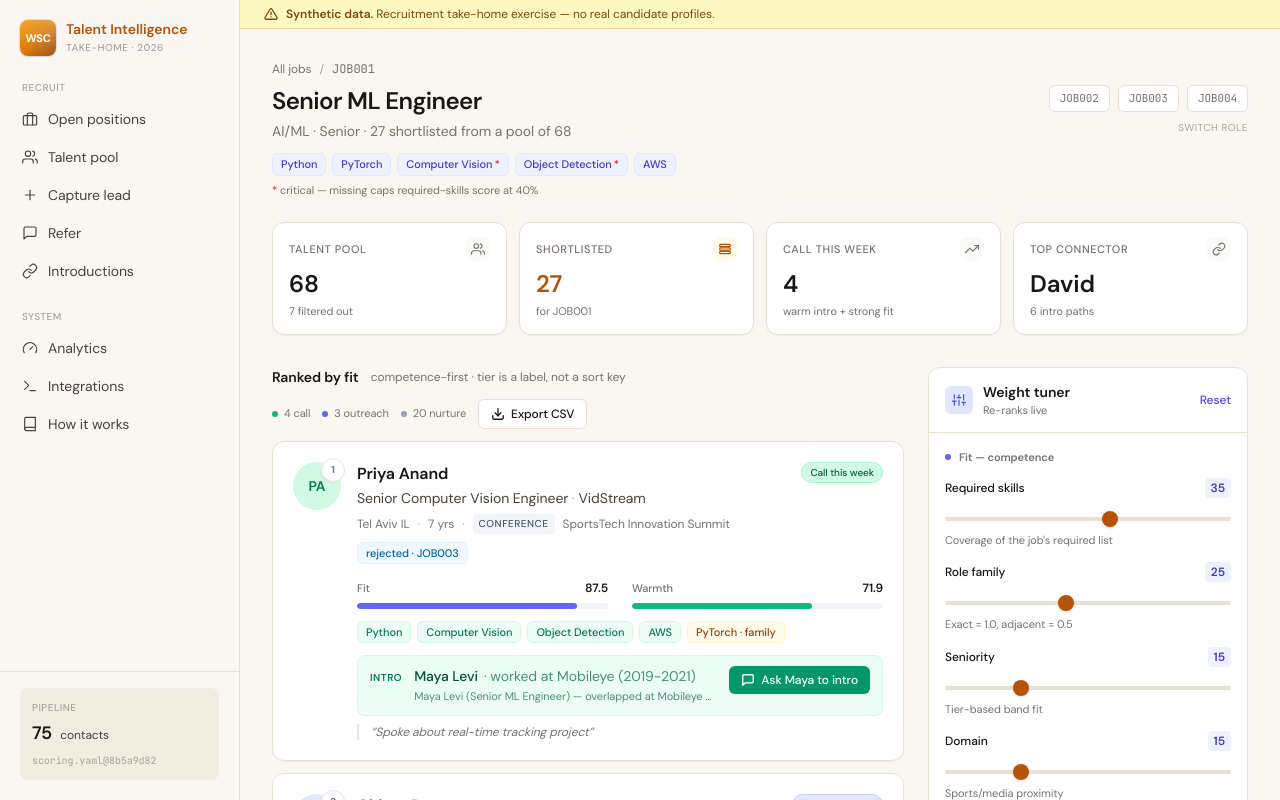
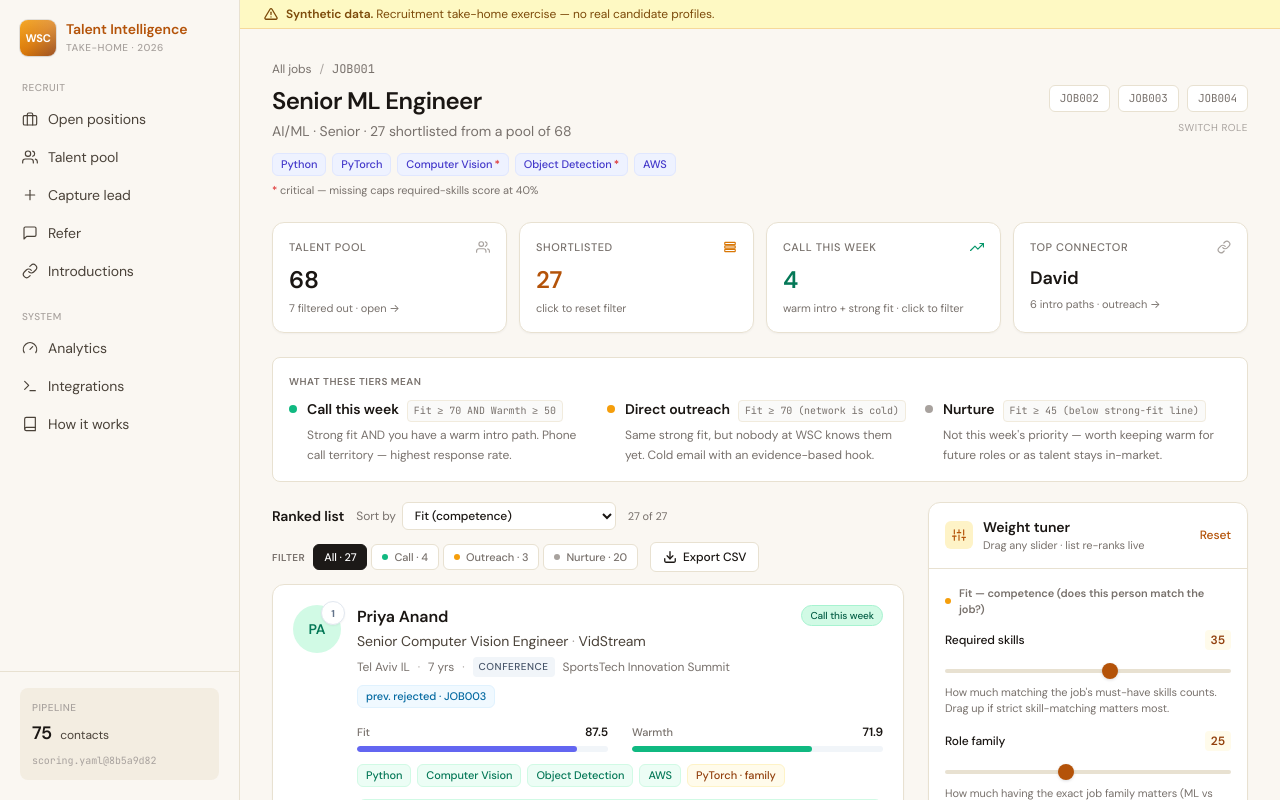
Before and after one commit to gal33k/wsc-talent-pool, a Next.js app in the folder web/: page /jobs/JOB001/ in a window 1280 px wide. Shown: the top 800 px of the page. Built offline with nearby package versions, Linux system fonts and the light colour scheme.

Commit message:
Shortlist page: sort control, clickable KPIs, tier explainer, filter chips, tuner tooltips, card affordance

```diff
--- a/web/app/jobs/[jobId]/shortlist-view.tsx
+++ b/web/app/jobs/[jobId]/shortlist-view.tsx
@@ -7,9 +7,11 @@ import { computeFit, computeWarmth, assignTier, TIER_ORDER } from "@/lib/scoring
 import CandidateCard from "@/components/CandidateCard";
 import CandidateDetail from "@/components/CandidateDetail";
 import WeightTuner from "@/components/WeightTuner";
-import StatsBar from "@/components/StatsBar";
 import { Icon } from "@/components/Icon";
 import { exportRows } from "@/lib/csv-export";
+
+type SortKey = "fit" | "warmth" | "recency";
+type TierFilter = "all" | "call_this_week" | "direct_outreach" | "nurture";
 
 export default function ShortlistView({ jobId }: { jobId: string }) {
   const {
@@ -18,6 +20,8 @@ export default function ShortlistView({ jobId }: { jobId: string }) {
     isBlacklisted, isOverridden,
   } = usePool();
   const [detailId, setDetailId] = useState<string | null>(null);
+  const [sortBy, setSortBy] = useState<SortKey>("fit");
+  const [tierFilter, setTierFilter] = useState<TierFilter>("all");
 
   // Keep the shared selectedJobId in sync so /intros/, /referrals/ pick this job by default.
   useEffect(() => { setSelectedJobId(jobId); }, [jobId, setSelectedJobId]);
@@ -41,10 +45,26 @@ export default function ShortlistView({ jobId }: { jobId: string }) {
       })
       .filter(r => r.tier !== null)
       .sort((a, b) => {
+        if (sortBy === "warmth") {
+          if (b.warmthScore !== a.warmthScore) return b.warmthScore - a.warmthScore;
+          return b.fitScore - a.fitScore;
+        }
+        if (sortBy === "recency") {
+          const ad = a.candidate.conference?.days_since ?? 9999;
+          const bd = b.candidate.conference?.days_since ?? 9999;
+          if (ad !== bd) return ad - bd;
+          return b.fitScore - a.fitScore;
+        }
+        // default: fit
         if (b.fitScore !== a.fitScore) return b.fitScore - a.fitScore;
         return b.warmthScore - a.warmthScore;
       });
-  }, [pool, job, fitWeights, warmthWeights, tiers, isBlacklisted, isOverridden]);
+  }, [pool, job, fitWeights, warmthWeights, tiers, isBlacklisted, isOverridden, sortBy]);
+
+  const rankedFiltered = useMemo(
+    () => tierFilter === "all" ? ranked : ranked.filter(r => r.tier === tierFilter),
+    [ranked, tierFilter]
+  );
 
   const grouped = useMemo(() => {
     const g: Record<string, typeof ranked> = { call_this_week: [], direct_outreach: [], nurture: [] };
@@ -131,25 +151,130 @@ export default function ShortlistView({ jobId }: { jobId: string }) {
         </div>
       </header>
 
-      <StatsBar stats={[
-        { label: "Talent pool",     value: admitted, sub: `${pool.candidates.length - admitted} filtered out`, iconName: "users" },
-        { label: "Shortlisted",     value: ranked.length, sub: `for ${job.job_id}`, iconName: "list", accent: true },
-        { label: "Call this week",  value: grouped.call_this_week.length, sub: "warm intro + strong fit", iconName: "trending-up" },
-        { label: "Top connector",   value: topWarmthEmployee.name, sub: `${topWarmthEmployee.count} intro paths`, iconName: "link" },
-      ]} />
+      {/* Clickable KPI row — each card filters or navigates */}
+      <div className="grid grid-cols-2 md:grid-cols-4 gap-3 mb-6 stagger">
+        <Link href="/pool/" className="card card-interactive p-4 group" title="Open the full talent pool audit">
+          <div className="flex items-center justify-between mb-2">
+            <div className="text-[11px] uppercase tracking-wider text-mute font-medium">Talent pool</div>
+            <Icon name="users" className="w-3.5 h-3.5 text-stone-400" strokeWidth={2} />
+          </div>
+          <div className="text-2xl font-semibold tabular text-text">{admitted}</div>
+          <div className="text-[11px] text-mute mt-1">{pool.candidates.length - admitted} filtered out · open →</div>
+        </Link>
+
+        <button
+          onClick={() => setTierFilter("all")}
+          className={`card card-interactive p-4 text-left transition-colors ${
+            tierFilter === "all" ? "ring-2 ring-amber-400 border-amber-400" : ""
+          }`}
+          title="Show every shortlisted candidate"
+        >
+          <div className="flex items-center justify-between mb-2">
+            <div className="text-[11px] uppercase tracking-wider text-mute font-medium">Shortlisted</div>
+            <Icon name="list" className="w-3.5 h-3.5 text-amber-600" strokeWidth={2} />
+          </div>
+          <div className="text-2xl font-semibold tabular text-amber-700">{ranked.length}</div>
+          <div className="text-[11px] text-mute mt-1">click to reset filter</div>
+        </button>
+
+        <button
+          onClick={() => setTierFilter(tierFilter === "call_this_week" ? "all" : "call_this_week")}
+          className={`card card-interactive p-4 text-left transition-colors ${
+            tierFilter === "call_this_week" ? "ring-2 ring-emerald-500 border-emerald-500" : ""
+          }`}
+          title="Filter list to only 'Call this week' candidates"
+        >
+          <div className="flex items-center justify-between mb-2">
+            <div className="text-[11px] uppercase tracking-wider text-mute font-medium">Call this week</div>
+            <Icon name="trending-up" className="w-3.5 h-3.5 text-emerald-600" strokeWidth={2} />
+          </div>
+          <div className="text-2xl font-semibold tabular text-emerald-700">{grouped.call_this_week.length}</div>
+          <div className="text-[11px] text-mute mt-1">warm intro + strong fit · click to filter</div>
+        </button>
+
+        <Link href="/intros/" className="card card-interactive p-4 group" title="Open the outreach queue">
+          <div className="flex items-center justify-between mb-2">
+            <div className="text-[11px] uppercase tracking-wider text-mute font-medium">Top connector</div>
+            <Icon name="link" className="w-3.5 h-3.5 text-stone-400" strokeWidth={2} />
+          </div>
+          <div className="text-lg font-semibold text-text">{topWarmthEmployee.name}</div>
+          <div className="text-[11px] text-mute mt-1">{topWarmthEmployee.count} intro paths · outreach →</div>
+        </Link>
+      </div>
+
+      {/* Tier explainer — makes "call vs outreach vs nurture" concrete */}
+      <div className="mb-5 rounded-lg border border-border bg-white p-4">
+        <div className="text-[10px] uppercase tracking-wider text-mute font-semibold mb-2.5">What these tiers mean</div>
+        <div className="grid grid-cols-1 md:grid-cols-3 gap-3 text-xs">
+          <TierExplainer
+            dot="bg-emerald-500"
+            label="Call this week"
+            rule={`Fit ≥ ${tiers.call_this_week.min_fit}  AND  Warmth ≥ ${tiers.call_this_week.min_warmth}`}
+            hint="Strong fit AND you have a warm intro path. Phone call territory — highest response rate."
+          />
+          <TierExplainer
+            dot="bg-amber-500"
+            label="Direct outreach"
+            rule={`Fit ≥ ${tiers.direct_outreach.min_fit}  (network is cold)`}
+            hint="Same strong fit, but nobody at WSC knows them yet. Cold email with an evidence-based hook."
+          />
+          <TierExplainer
+            dot="bg-stone-400"
+            label="Nurture"
+            rule={`Fit ≥ ${tiers.nurture.min_fit}  (below strong-fit line)`}
+            hint="Not this week's priority — worth keeping warm for future roles or as talent stays in-market."
+          />
+        </div>
+      </div>
 
       <div className="grid grid-cols-1 lg:grid-cols-[1fr_320px] gap-6">
         <div className="min-w-0">
           <div className="flex items-baseline justify-between mb-3 gap-3 flex-wrap">
-            <div className="flex items-center gap-3">
-              <h2 className="text-sm font-semibold text-text">Ranked by fit</h2>
-              <span className="text-xs text-mute">competence-first · tier is a label, not a sort key</span>
+            <div className="flex items-center gap-3 flex-wrap">
+              <h2 className="text-sm font-semibold text-text">Ranked list</h2>
+              <div className="flex items-center gap-1.5 text-xs">
+                <label htmlFor="sort-by" className="text-mute">Sort by</label>
+                <select
+                  id="sort-by"
+                  value={sortBy}
+                  onChange={e => setSortBy(e.target.value as SortKey)}
+                  className="text-xs font-medium border border-border rounded-md px-2 py-1 bg-white cursor-pointer hover:border-accent"
+                  aria-label="Sort candidates by"
+                >
+                  <option value="fit">Fit (competence)</option>
+                  <option value="warmth">Warmth (reachability)</option>
+                  <option value="recency">Recency (most recent contact)</option>
+                </select>
+              </div>
+              <span className="text-[11px] text-mute">
+                {rankedFiltered.length} of {ranked.length}
+                {tierFilter !== "all" && <> · filtered by tier</>}
+              </span>
             </div>
             <div className="flex items-center gap-3 flex-wrap">
-              <div className="flex items-center gap-3 text-[11px] text-mute">
-                <span className="inline-flex items-center gap-1.5"><span className="w-1.5 h-1.5 rounded-full bg-emerald-500"/>{grouped.call_this_week.length} call</span>
-                <span className="inline-flex items-center gap-1.5"><span className="w-1.5 h-1.5 rounded-full bg-indigo-500"/>{grouped.direct_outreach.length} outreach</span>
-                <span className="inline-flex items-center gap-1.5"><span className="w-1.5 h-1.5 rounded-full bg-slate-400"/>{grouped.nurture.length} nurture</span>
+              <div className="flex items-center gap-1">
+                <span className="text-[10px] uppercase tracking-wider text-mute font-semibold mr-1">Filter</span>
+                {(["all", "call_this_week", "direct_outreach", "nurture"] as const).map(t => {
+                  const label = t === "all" ? "All" : t === "call_this_week" ? "Call" : t === "direct_outreach" ? "Outreach" : "Nurture";
+                  const count = t === "all" ? ranked.length : grouped[t]?.length ?? 0;
+                  const active = tierFilter === t;
+                  const dot = t === "call_this_week" ? "bg-emerald-500" : t === "direct_outreach" ? "bg-amber-500" : t === "nurture" ? "bg-stone-400" : "";
+                  return (
+                    <button
+                      key={t}
+                      onClick={() => setTierFilter(t)}
+                      className={`inline-flex items-center gap-1.5 text-[11px] font-medium px-2.5 py-1 rounded-md border transition-colors ${
+                        active
+                          ? "bg-stone-900 text-white border-stone-900"
+                          : "bg-white text-mute border-border hover:text-text hover:border-stone-300"
+                      }`}
+                      title={t === "all" ? "Show every tier" : `Show only ${label} candidates`}
+                    >
+                      {dot && <span className={`w-1.5 h-1.5 rounded-full ${dot}`} />}
+                      {label} · {count}
+                    </button>
+                  );
+                })}
               </div>
               <button
                 onClick={() => {
@@ -183,7 +308,7 @@ export default function ShortlistView({ jobId }: { jobId: string }) {
             </div>
           </div>
           <div className="space-y-3">
-            {ranked.map(r => (
+            {rankedFiltered.map(r => (
               <CandidateCard
                 key={r.candidate.id}
                 candidate={r.candidate}
@@ -196,10 +321,18 @@ export default function ShortlistView({ jobId }: { jobId: string }) {
               />
             ))}
           </div>
-          {ranked.length === 0 && (
+          {rankedFiltered.length === 0 && (
             <div className="card p-12 text-center border-dashed">
-              <div className="text-sm font-medium text-text">No candidates meet the current thresholds</div>
-              <div className="text-xs text-mute mt-1">Try dragging the Nurture threshold down in the tuner.</div>
+              <div className="text-sm font-medium text-text">
+                {ranked.length === 0
+                  ? "No candidates meet the current thresholds"
+                  : `No candidates in the "${tierFilter.replace(/_/g, " ")}" tier`}
+              </div>
+              <div className="text-xs text-mute mt-1">
+                {ranked.length === 0
+                  ? "Try dragging the Nurture threshold down in the tuner."
+                  : <>Try <button onClick={() => setTierFilter("all")} className="underline text-amber-700">clearing the filter</button> or a different tier.</>}
+              </div>
             </div>
           )}
         </div>
@@ -210,6 +343,23 @@ export default function ShortlistView({ jobId }: { jobId: string }) {
 
       {detail && job && <CandidateDetail candidate={detail} job={job} onClose={() => setDetailId(null)} />}
     </main>
+  );
+}
+
+function TierExplainer({
+  dot, label, rule, hint,
+}: { dot: string; label: string; rule: string; hint: string }) {
+  return (
+    <div className="flex items-start gap-2.5">
+      <span className={`w-2 h-2 rounded-full ${dot} flex-shrink-0 mt-1.5`} />
+      <div className="min-w-0">
+        <div className="flex items-baseline gap-2 flex-wrap">
+          <div className="text-sm font-semibold text-text">{label}</div>
+          <code className="text-[10px] font-mono text-mute bg-stone-50 border border-border-faint px-1.5 py-0.5 rounded whitespace-nowrap">{rule}</code>
+        </div>
+        <div className="text-xs text-mute mt-1 leading-relaxed">{hint}</div>
+      </div>
+    </div>
   );
 }
 
--- a/web/components/CandidateCard.tsx
+++ b/web/components/CandidateCard.tsx
@@ -44,9 +44,25 @@ export default function CandidateCard({
   if (fit.seniority_flag === "below_band") flags.push(<Chip key="bb" variant="flag">below band</Chip>);
   if (candidate.data_confidence === "low") flags.push(<Chip key="lc" variant="flag">low confidence</Chip>);
   if (candidate.comeet_status?.status === "previously_rejected")
-    flags.push(<Chip key="pr" variant="info">rejected · {candidate.comeet_status.role}</Chip>);
+    flags.push(
+      <span
+        key="pr"
+        title={`Rejected for ${candidate.comeet_status.role} in Comeet — a different role. A rejection for another role isn't a rejection for this one; shown here so you know the history.`}
+        className="inline-flex items-center gap-1 text-[11px] font-medium px-2 py-0.5 rounded-md bg-sky-50 text-sky-700 border border-sky-100 cursor-help"
+      >
+        prev. rejected · {candidate.comeet_status.role}
+      </span>
+    );
   if (candidate.comeet_status?.status === "declined_offer")
-    flags.push(<Chip key="do" variant="info">declined offer</Chip>);
+    flags.push(
+      <span
+        key="do"
+        title="Declined our previous offer. Warm intelligence — not disqualifying, but factor into outreach language."
+        className="inline-flex items-center gap-1 text-[11px] font-medium px-2 py-0.5 rounded-md bg-sky-50 text-sky-700 border border-sky-100 cursor-help"
+      >
+        declined offer
+      </span>
+    );
 
   return (
     <article
@@ -55,7 +71,7 @@ export default function CandidateCard({
       role="button"
       tabIndex={0}
       aria-label={`Open dossier for ${candidate.name}`}
-      className="card card-interactive p-5 fade-up"
+      className="card card-interactive p-5 fade-up group"
     >
       <div className="flex items-start gap-4">
         <div className="relative">
@@ -73,11 +89,16 @@ export default function CandidateCard({
                 {candidate.title} <span className="text-faint">·</span> {candidate.company}
               </div>
             </div>
-            {tierStyle && (
-              <span className={`inline-flex items-center rounded-full font-medium border text-[10px] px-2 py-0.5 flex-shrink-0 ${tierStyle.cls}`}>
-                {tierStyle.label}
+            <div className="flex items-center gap-2 flex-shrink-0">
+              {tierStyle && (
+                <span className={`inline-flex items-center rounded-full font-medium border text-[10px] px-2 py-0.5 ${tierStyle.cls}`}>
+                  {tierStyle.label}
+                </span>
+              )}
+              <span className="hidden group-hover:inline-flex items-center gap-1 text-[10px] font-medium text-amber-700 whitespace-nowrap">
+                View dossier <Icon name="arrow-right" className="w-3 h-3" strokeWidth={2.5} />
               </span>
-            )}
+            </div>
           </div>
 
           <div className="flex items-center gap-2 flex-wrap text-xs text-mute mt-1.5">
--- a/web/components/WeightTuner.tsx
+++ b/web/components/WeightTuner.tsx
@@ -5,18 +5,45 @@ import type { FitWeights, WarmthWeights } from "@/lib/types";
 import { Icon } from "./Icon";
 
 const FIT_LABELS: Record<keyof FitWeights, [string, string]> = {
-  required_skills: ["Required skills", "Coverage of the job's required list"],
-  role_family:     ["Role family",     "Exact = 1.0, adjacent = 0.5"],
-  seniority:       ["Seniority",       "Tier-based band fit"],
-  domain:          ["Domain",          "Sports/media proximity"],
-  nice_to_have:    ["Nice-to-have",    "Bonus skill coverage"],
+  required_skills: [
+    "Required skills",
+    "How much matching the job's must-have skills counts. Drag up if strict skill-matching matters most.",
+  ],
+  role_family: [
+    "Role family",
+    "How much having the exact job family matters (ML vs backend vs data). Adjacent families get half credit.",
+  ],
+  seniority: [
+    "Seniority",
+    "How strictly to match the job's seniority band. Above-band and below-band still show, just flagged.",
+  ],
+  domain: [
+    "Domain",
+    "How much sports/media/broadcast context counts. High = penalise candidates from unrelated industries.",
+  ],
+  nice_to_have: [
+    "Nice-to-have",
+    "Bonus weight for optional skills. Small by design — these are extras, not requirements.",
+  ],
 };
 
 const WARMTH_LABELS: Record<keyof WarmthWeights, [string, string]> = {
-  mutual_connections: ["Mutual connections", "Diminishing returns, 3+ = full"],
-  shared_employer:    ["Shared employer",    "Post-stoplist, alias-normalised"],
-  recency:            ["Recency",            "12-month half-life decay"],
-  notes_present:      ["Recruiter notes",    "Booth conversation happened"],
+  mutual_connections: [
+    "Mutual connections",
+    "How much having shared LinkedIn contacts counts. 3+ mutuals = full credit; the jump from 0 to 1 is the whole value.",
+  ],
+  shared_employer: [
+    "Shared employer",
+    "How much overlapping past employers with a WSC person counts. Generic employers (freelance, startup, IDF-bare) are filtered out.",
+  ],
+  recency: [
+    "Recency",
+    "How much recent contact counts. Someone met 3 months ago outranks someone met 2 years ago; 12-month half-life decay.",
+  ],
+  notes_present: [
+    "Recruiter notes",
+    "Bonus for candidates you actually had a conversation with — a recorded booth chat is a real warmth signal.",
+  ],
 };
 
 function Slider({
@@ -26,7 +53,7 @@ function Slider({
     <div className="mb-3.5">
       <div className="flex justify-between items-baseline mb-1.5">
         <label className="text-xs text-text font-medium">{label}</label>
-        <span className="text-xs text-indigo-700 font-semibold tabular bg-indigo-50 px-1.5 py-0.5 rounded">
+        <span className="text-xs text-amber-800 font-semibold tabular bg-amber-50 px-1.5 py-0.5 rounded">
           {value}
         </span>
       </div>
@@ -45,24 +72,24 @@ export default function WeightTuner() {
     <aside className="card overflow-hidden sticky top-4 max-h-[calc(100vh-2rem)] flex flex-col">
       <div className="px-4 py-3.5 border-b border-border flex items-center justify-between">
         <div className="flex items-center gap-2.5">
-          <div className="w-7 h-7 rounded-md bg-indigo-100 text-indigo-600 flex items-center justify-center">
+          <div className="w-7 h-7 rounded-md bg-amber-100 text-amber-700 flex items-center justify-center">
             <Icon name="sliders" className="w-3.5 h-3.5" strokeWidth={2} />
           </div>
           <div>
             <div className="text-sm font-semibold text-text">Weight tuner</div>
-            <div className="text-[11px] text-mute">Re-ranks live</div>
+            <div className="text-[11px] text-mute">Drag any slider · list re-ranks live</div>
           </div>
         </div>
         <button
           onClick={resetWeights}
-          className="text-xs text-indigo-600 hover:text-indigo-800 font-medium"
+          className="text-xs text-amber-700 hover:text-amber-900 font-medium"
         >
           Reset
         </button>
       </div>
 
       <div className="overflow-y-auto flex-1 p-4">
-        <Group label="Fit — competence" dot="bg-indigo-500">
+        <Group label="Fit — competence (does this person match the job?)" dot="bg-amber-500">
           {(Object.keys(FIT_LABELS) as Array<keyof FitWeights>).map(k => {
             const [label, tip] = FIT_LABELS[k];
             return (
@@ -73,7 +100,7 @@ export default function WeightTuner() {
           })}
         </Group>
 
-        <Group label="Warmth — reachability" dot="bg-emerald-500">
+        <Group label="Warmth — reachability (how easy to get to them?)" dot="bg-emerald-500">
           {(Object.keys(WARMTH_LABELS) as Array<keyof WarmthWeights>).map(k => {
             const [label, tip] = WARMTH_LABELS[k];
             return (
@@ -84,17 +111,21 @@ export default function WeightTuner() {
           })}
         </Group>
 
-        <Group label="Tier thresholds" dot="bg-amber-500">
-          <Slider label="Call this week — min fit" tip="Also requires min warmth"
+        <Group label="Tier thresholds — decides who lands where" dot="bg-amber-500">
+          <Slider label="Call this week — min fit"
+                  tip="Fit score needed to earn 'Call this week' tier. Higher = fewer candidates get the top-priority label."
                   value={tiers.call_this_week.min_fit} max={100}
                   onChange={v => setTiers({ ...tiers, call_this_week: { ...tiers.call_this_week, min_fit: v } })} />
-          <Slider label="Call this week — min warmth" tip=""
+          <Slider label="Call this week — min warmth"
+                  tip="Warmth also required for 'Call this week' (needs BOTH fit and warmth). Higher = only recommend calls where you have a solid intro path."
                   value={tiers.call_this_week.min_warmth} max={100}
                   onChange={v => setTiers({ ...tiers, call_this_week: { ...tiers.call_this_week, min_warmth: v } })} />
-          <Slider label="Direct outreach — min fit" tip=""
+          <Slider label="Direct outreach — min fit"
+                  tip="Fit score needed for cold-outreach recommendations (network is weak but fit is strong)."
                   value={tiers.direct_outreach.min_fit} max={100}
                   onChange={v => setTiers({ ...tiers, direct_outreach: { min_fit: v } })} />
-          <Slider label="Nurture — min fit" tip="Below = not shortlisted"
+          <Slider label="Nurture — min fit"
+                  tip="Minimum fit to show at all. Below this line: not shortlisted, hidden from the ranked view."
                   value={tiers.nurture.min_fit} max={100}
                   onChange={v => setTiers({ ...tiers, nurture: { min_fit: v } })} />
         </Group>
```
